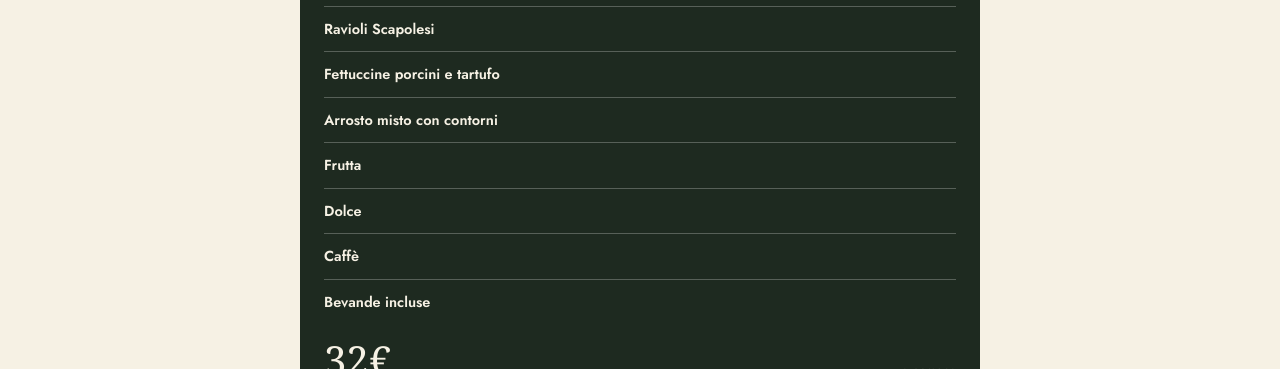
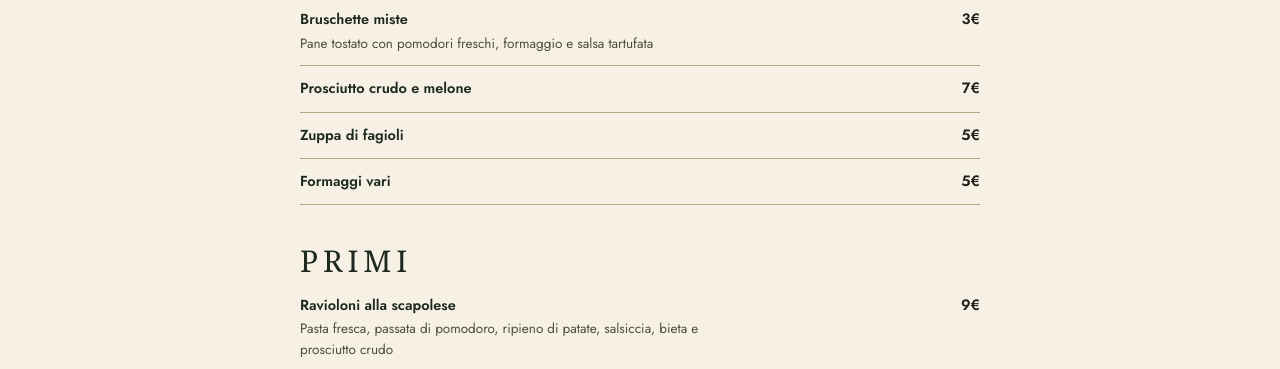
Before and after one commit to Nino005/terra-nostra-scapoli, a plain HTML site: page menu.html in a window 1280 px wide. Shown: the part 731-1100 px from the top of the page. Drawn offline with Linux system fonts and the light colour scheme; a web font is replaced by a local one.

Commit message:
Update menu.html

```diff
--- a/menu.html
+++ b/menu.html
@@ -137,7 +137,7 @@ document.querySelectorAll(".filtri a").forEach(function(a){a.addEventListener("c
 function pasqua(y){var a=y%19,b=Math.floor(y/100),c=y%100,d=Math.floor(b/4),e=b%4,f=Math.floor((b+8)/25),g=Math.floor((b-f+1)/3),h=(19*a+b-d-g+15)%30,i=Math.floor(c/4),k=c%4,l=(32+2*e+2*i-h-k)%7,m=Math.floor((a+11*h+22*l)/451),mese=Math.floor((h+l-7*m+114)/31),giorno=(h+l-7*m+114)%31+1;return new Date(Date.UTC(y,mese-1,giorno))}
 function chiave(d){return d.getUTCFullYear()+"-"+String(d.getUTCMonth()+1).padStart(2,"0")+"-"+String(d.getUTCDate()).padStart(2,"0")}
 function festivoNazionale(anno,giorno){var datePasqua=pasqua(anno),lunedi=new Date(datePasqua.getTime()+86400000),giorni=[anno+"-01-01",anno+"-01-06",anno+"-04-25",anno+"-05-01",anno+"-06-02",anno+"-08-15",anno+"-11-01",anno+"-12-08",anno+"-12-25",anno+"-12-26",chiave(datePasqua),chiave(lunedi)];return giorni.indexOf(giorno)!==-1}
-function aggiornaMenu(){var p=new Intl.DateTimeFormat("en-GB",{timeZone:"Europe/Rome",year:"numeric",month:"2-digit",day:"2-digit",weekday:"short",hour:"2-digit",hourCycle:"h23"}).formatToParts(new Date()),v={};p.forEach(function(x){v[x.type]=x.value});var giorno=v.year+"-"+v.month+"-"+v.day,ora=Number(v.hour),sera31=(v.month==="12"&&v.day==="31"&&v.weekday!=="Sun"&&ora>=17)||(v.month==="01"&&v.day==="01"&&ora<2&&new Date(Date.UTC(Number(v.year),0,0)).getUTCDay()!==0),fasciaOrdinaria=ora>=08&&ora<18,festivo=sera31||(fasciaOrdinaria&&(festivoNazionale(Number(v.year),giorno)||v.weekday==="Sun"));document.getElementById("classico").hidden=festivo;document.getElementById("festivo").hidden=!festivo;document.getElementById("avviso").hidden=!festivo}
+function aggiornaMenu(){var p=new Intl.DateTimeFormat("en-GB",{timeZone:"Europe/Rome",year:"numeric",month:"2-digit",day:"2-digit",weekday:"short",hour:"2-digit",hourCycle:"h23"}).formatToParts(new Date()),v={};p.forEach(function(x){v[x.type]=x.value});var giorno=v.year+"-"+v.month+"-"+v.day,ora=Number(v.hour),sera31=(v.month==="12"&&v.day==="31"&&v.weekday!=="Sun"&&ora>=17)||(v.month==="01"&&v.day==="01"&&ora<2&&new Date(Date.UTC(Number(v.year),0,0)).getUTCDay()!==0),fasciaOrdinaria=ora>=08&&ora<17,festivo=sera31||(fasciaOrdinaria&&(festivoNazionale(Number(v.year),giorno)||v.weekday==="Sun"));document.getElementById("classico").hidden=festivo;document.getElementById("festivo").hidden=!festivo;document.getElementById("avviso").hidden=!festivo}
 aggiornaMenu();setInterval(aggiornaMenu,60000);
 </script>
 </body>
```
